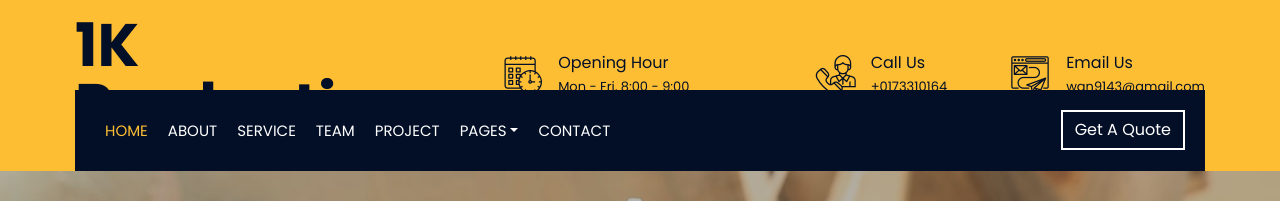
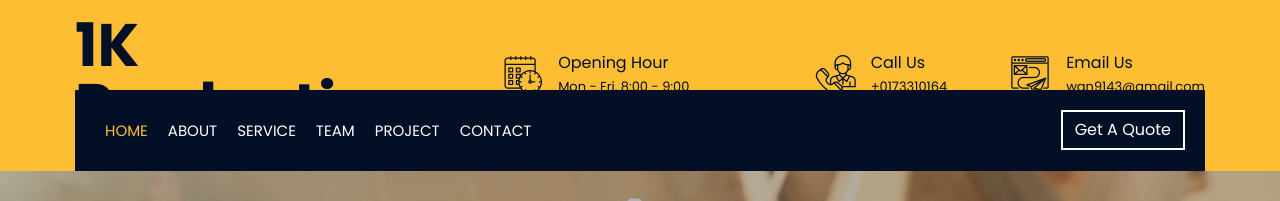
Before and after one commit to wanyusri93/construction, a plain HTML site: page index.html in a window 1280 px wide. Shown: the top 201 px of the page. Drawn offline with nearby package versions, Linux system fonts and the light colour scheme; animation ran at ten frames a second.

Commit message:
Update index.html
Signed-off-by: WAN MUHAMMAD YUSR BIN WAN KAMARUDIN <82821808+wanyusri93@users.noreply.github.com>

```diff
--- a/index.html
+++ b/index.html
@@ -99,13 +99,13 @@
                                 <a href="service.html" class="nav-item nav-link">Service</a>
                                 <a href="team.html" class="nav-item nav-link">Team</a>
                                 <a href="portfolio.html" class="nav-item nav-link">Project</a>
-                                <div class="nav-item dropdown">
+<!--                                <div class="nav-item dropdown">
                                     <a href="#" class="nav-link dropdown-toggle" data-toggle="dropdown">Pages</a>
                                     <div class="dropdown-menu">
                                         <a href="blog.html" class="dropdown-item">Blog Page</a>
                                         <a href="single.html" class="dropdown-item">Single Page</a>
                                     </div>
-                                </div>
+                                </div> -->
                                 <a href="contact.html" class="nav-item nav-link">Contact</a>
                             </div>
                             <div class="ml-auto">
```
